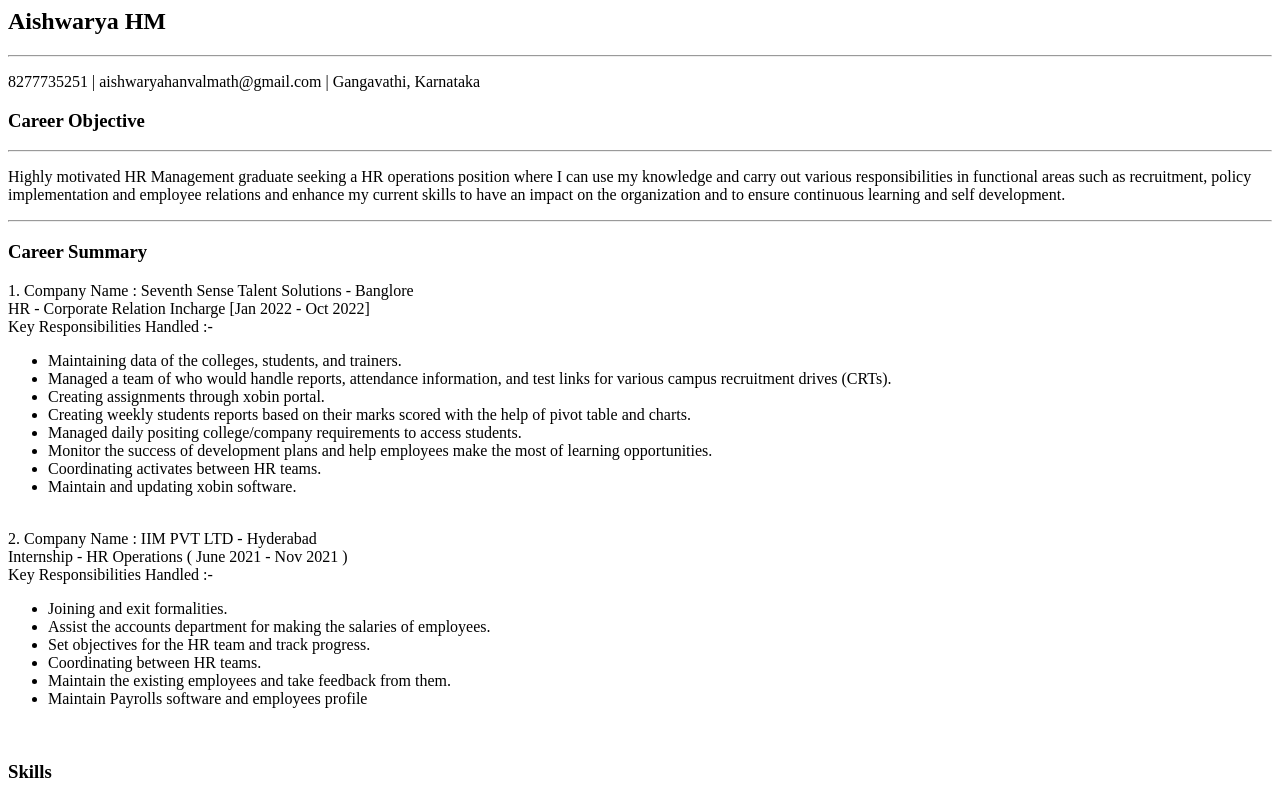
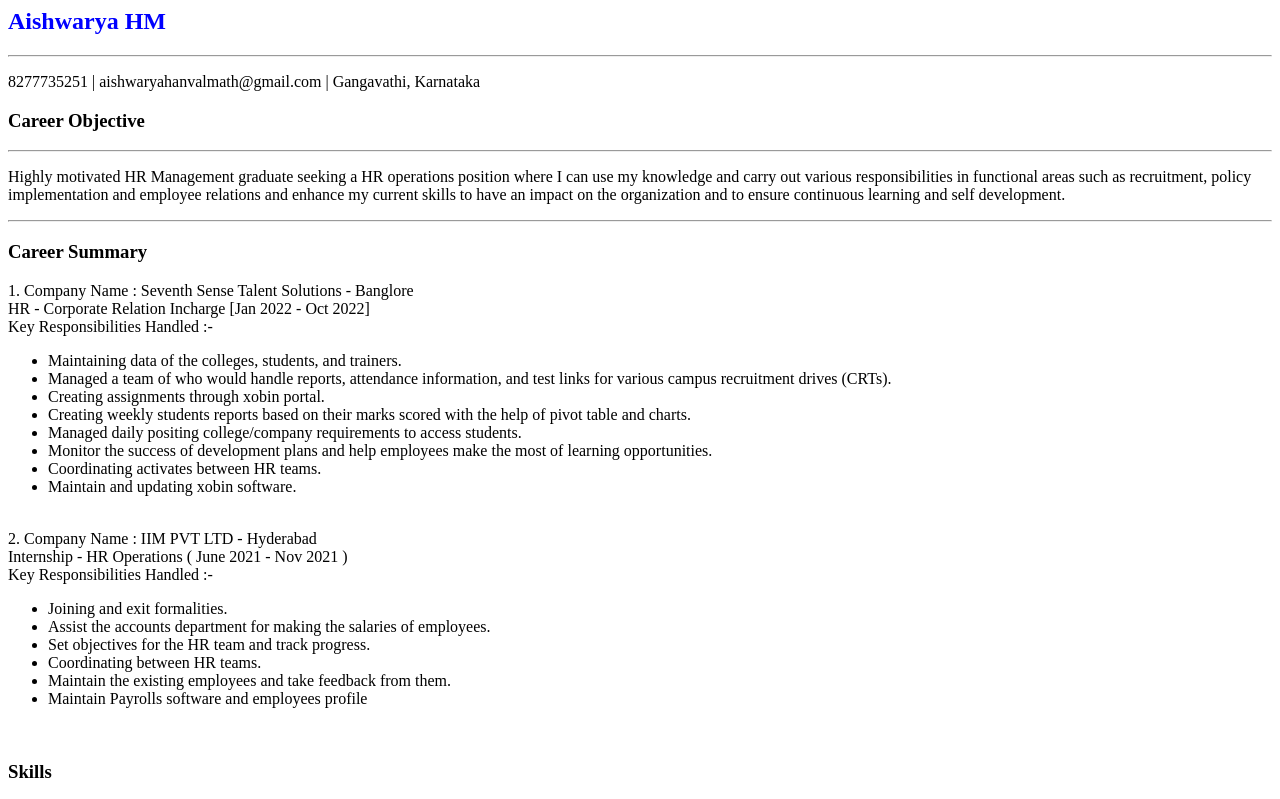
Before and after one commit to hmaishwarya/resume, a plain HTML site: page index.html in a window 1280 px wide. Shown: the top 799 px of the page. Drawn offline with Linux system fonts and the light colour scheme.

Commit message:
Update index.html
changed color of the name to bliue

```diff
--- a/index.html
+++ b/index.html
@@ -1,6 +1,6 @@
 
 
-<h2> Aishwarya HM</h2>
+<h2 style="color:blue"> Aishwarya HM</h2>
 <hr >
 <p>8277735251 | aishwaryahanvalmath@gmail.com | Gangavathi, Karnataka</p>
 <h3>Career Objective</h3>
```
